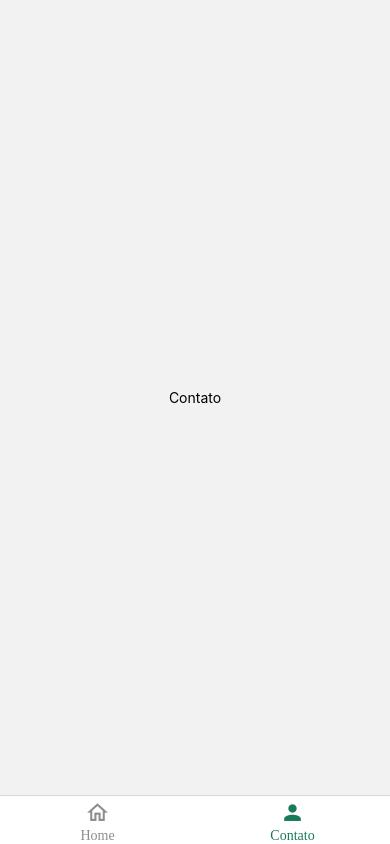
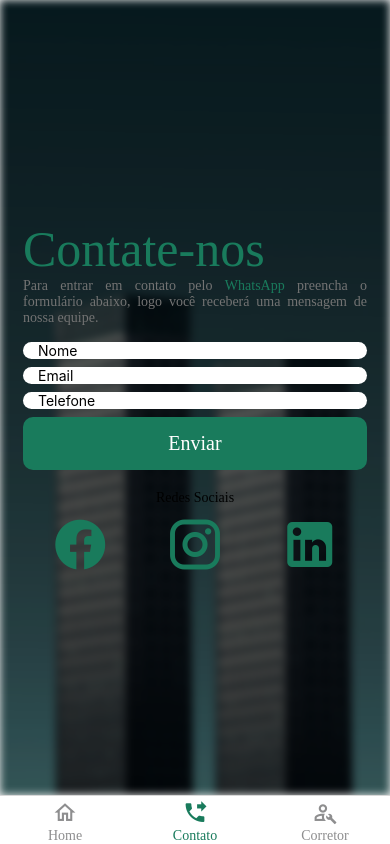
Before and after one commit to PedroErath/imobil, a React Native app: screen /Contato in a window 390 px wide. Built offline with nearby package versions, Linux system fonts and the light colour scheme.

Commit message:
New Pages

```diff
--- a/src/App.js
+++ b/src/App.js
@@ -1,15 +1,15 @@
 import React from "react";
-import { SafeAreaView } from "react-native";
+import { SafeAreaView, View } from "react-native";
 import { NavigationContainer } from '@react-navigation/native';
 import Tab from "./navigation/Tab";
-import Immobile from "./screens/Immobile";
+import Realtor from "./screens/Realtor";
 
 function App() {
   return (
     <SafeAreaView style={{
       flex: 1
     }}>
-      {/* <Immobile /> */}
+      {/* <Realtor /> */}
       <NavigationContainer>
         <Tab />
       </NavigationContainer>
--- a/src/components/ImmobileLocation.js
+++ b/src/components/ImmobileLocation.js
@@ -5,7 +5,7 @@ function ImmobileLocation() {
     return (
         <View style={{
             paddingHorizontal: 23,
-            marginBottom: 75
+            marginBottom: 23
         }}>
             <Text style={{
                 fontFamily: 'Montserrat-Bold',
--- /dev/null
+++ b/src/components/ImmobileRealtor.js
@@ -0,0 +1,36 @@
+import React from "react";
+import { View, Text, Image } from "react-native";
+
+function ImmobileRealtor() {
+    return (
+        <View style={{
+            paddingHorizontal: 23,
+            marginBottom: 75
+        }}>
+            <Text style={{
+                fontFamily: 'Montserrat-Bold',
+                fontSize: 16,
+                color: 'black',
+                marginBottom: 16
+            }}>Corretor Responsável</Text>
+
+            <View style={{
+                flexDirection:'row',
+                alignItems: "center"
+            }}>
+                <Image source={require('../images/image-realtor-perfil.jpg')}  style={{
+                    width: 80,
+                    height: 80,
+                    borderRadius: 50,
+                    marginRight: 16
+                }}/>
+                <Text style={{
+                    fontFamily: 'Montserrat-Regular',
+                    color: 'black'
+                }}>Pedro Vinícius Erath</Text>
+            </View>
+        </View>
+    )
+}
+
+export default ImmobileRealtor;
--- a/src/navigation/Tab.js
+++ b/src/navigation/Tab.js
@@ -4,6 +4,7 @@ import MaterialCommunityIcons from 'react-native-vector-icons/MaterialCommunityI
 import Home from "../screens/Home";
 import Contact from "../screens/Contact";
 import Immobile from "../screens/Immobile";
+import Realtor from "../screens/Realtor";
 
 const TabNavigation = createBottomTabNavigator();
 
@@ -21,8 +22,13 @@ function Tab() {
                         break;
                     case 'Contato':
                         iconName = focused
-                        ? 'account'
-                        : 'account-outline';
+                        ? 'phone-forward'
+                        : 'phone-forward-outline';
+                        break;
+                    case 'Corretor':
+                        iconName = focused
+                        ? 'account-wrench'
+                        : 'account-wrench-outline';
                         break;
                     default:
                         break;
@@ -36,6 +42,7 @@ function Tab() {
         })}>
             <TabNavigation.Screen name="Home" component={Home}/>
             <TabNavigation.Screen name="Contato" component={Contact} />
+            <TabNavigation.Screen name="Corretor" component={Realtor} />
             <TabNavigation.Screen name="Imovel" component={Immobile} options={{tabBarItemStyle: {display: "none"}}}/>
         </TabNavigation.Navigator>
     )
--- a/src/screens/Contact.js
+++ b/src/screens/Contact.js
@@ -1,16 +1,96 @@
 import React from "react";
-import {View, Text} from 'react-native';
+import { View, Text, ImageBackground, TouchableOpacity, TextInput, Linking } from "react-native";
+import MaterialCommunityIcons from 'react-native-vector-icons/MaterialCommunityIcons'
 
-function Contact (){
+function Contact() {
     return (
         <View style={{
-            flex: 1,
-            justifyContent: "center",
-            alignItems: "center"
+            flex: 1
         }}>
-            <Text>
-                Contato
-            </Text>
+            <ImageBackground source={require('../images/image-background-contact.png')} resizeMode='cover' blurRadius={4} style={{
+                flex: 1,
+                width: '100%',
+                height: '100%',
+                justifyContent: "center",
+                alignItems: "center",
+            }}>
+                <View style={{
+                    width: '100%',
+                    paddingHorizontal: 23
+                }}>
+                    <Text style={{
+                        fontSize: 50,
+                        color: '#197B5C',
+                        fontFamily: "Montserrat-Bold"
+                    }}>Contate-nos</Text>
+                    <Text style={{
+                        fontFamily: 'Montserrat-Regular',
+                        textAlign: 'justify',
+                        color: '#737373',
+                        marginBottom: 16
+                    }}>Para entrar em contato pelo <Text style={{
+                        color: '#197B5C',
+                        fontFamily: 'Montserrat-Bold',
+                    }}>WhatsApp</Text> preencha o formulário abaixo, logo você receberá uma mensagem de nossa equipe.</Text>
+                    <TextInput placeholder="Nome" placeholderTextColor='#000' style={{
+                        backgroundColor: '#fff',
+                        width: '100%',
+                        borderRadius: 10,
+                        paddingHorizontal: 15,
+                        marginBottom: 8
+                    }} />
+                    <TextInput placeholder="Email" placeholderTextColor='#000' style={{
+                        backgroundColor: '#fff',
+                        width: '100%',
+                        borderRadius: 10,
+                        paddingHorizontal: 15,
+                        marginBottom: 8
+                    }} />
+                    <TextInput placeholder="Telefone" placeholderTextColor='#000' style={{
+                        backgroundColor: '#fff',
+                        width: '100%',
+                        borderRadius: 10,
+                        paddingHorizontal: 15,
+                        marginBottom: 8
+                    }} />
+
+                    <TouchableOpacity style={{
+                        width: '100%',
+                        backgroundColor: '#197B5C',
+                        padding: 15,
+                        borderRadius: 10,
+                        alignItems: 'center',
+                        marginBottom: 20
+                    }}>
+                        <Text style={{
+                            fontFamily: 'Montserrat-Bold',
+                            fontSize: 20,
+                            color: '#fff'
+                        }}>Enviar</Text>
+                    </TouchableOpacity>
+
+                    <Text style={{
+                        fontFamily: 'Montserrat-Bold',
+                        textAlign: 'center',
+                        marginBottom: 8
+                    }}>Redes Sociais</Text>
+                    <View style={{
+                        flexDirection: "row",
+                        justifyContent: "space-around"
+                    }}>
+                        <TouchableOpacity onPress={() => Linking.openURL('https://facebook.com')}>
+                            <MaterialCommunityIcons name="facebook" size={60} color='#197B5C' />
+                        </TouchableOpacity>
+                        <TouchableOpacity onPress={() => Linking.openURL('https://instagram.com')}>
+                            <MaterialCommunityIcons name="instagram" size={60} color='#197B5C' />
+                        </TouchableOpacity>
+                        <TouchableOpacity onPress={() => Linking.openURL('https://linkedin.com')}>
+                            <MaterialCommunityIcons name="linkedin" size={60} color='#197B5C' />
+                        </TouchableOpacity>
+
+                    </View>
+                </View>
+            </ImageBackground>
         </View>
     )
 }
--- a/src/screens/Immobile.js
+++ b/src/screens/Immobile.js
@@ -5,6 +5,7 @@ import TitleAndInfosImmobile from "../components/TitleAndInfosImmobile";
 import ImmobileAmenities from "../components/ImmobileAmenities";
 import ImmobileLocation from "../components/ImmobileLocation";
 import BottomButton from "../components/BottomButton";
+import ImmobileRealtor from "../components/ImmobileRealtor";
 
 function Immobile(props) {
     return (
@@ -23,6 +24,8 @@ function Immobile(props) {
 
                     <ImmobileLocation />
 
+                    <ImmobileRealtor />
+
                 </View>
             </ScrollView>
 
--- /dev/null
+++ b/src/screens/Realtor.js
@@ -0,0 +1,66 @@
+import React from "react";
+import { View, Text, TextInput, TouchableOpacity, ImageBackground } from 'react-native';
+
+function Realtor(props) {
+    return (
+        <View style={{
+            flex: 1,
+        }}>
+            <ImageBackground source={require('../images/loading-page-image.jpg')} resizeMode='cover' blurRadius={4} style={{
+                flex: 1,
+                width: '100%',
+                height: '100%',
+                justifyContent: "center",
+                alignItems: "center"
+            }}>
+
+                <Text style={{
+                    fontSize: 64,
+                    color: '#197B5C',
+                    fontFamily: "Montserrat-Bold",
+                }}>IMOBIL</Text>
+                <Text style={{
+                    fontFamily: 'Montserrat-Bold',
+                    fontSize: 35,
+                    color: '#fff',
+                    marginBottom: 16
+                }}>Login</Text>
+                <View style={{
+                    width: '100%',
+                    paddingHorizontal: 23
+                }}>
+                    <TextInput placeholder="Usuário" placeholderTextColor='#000' style={{
+                        backgroundColor: '#fff',
+                        width: '100%',
+                        borderRadius: 10,
+                        paddingHorizontal: 15,
+                        marginBottom: 8
+                    }} />
+                    <TextInput placeholder="Senha" placeholderTextColor='#000' style={{
+                        backgroundColor: '#fff',
+                        width: '100%',
+                        borderRadius: 10,
+                        paddingHorizontal: 15,
+                        marginBottom: 8
+                    }} />
+
+                    <TouchableOpacity style={{
+                        width: '100%',
+                        backgroundColor: '#197B5C',
+                        padding: 15,
+                        borderRadius: 10,
+                        alignItems: 'center'
+                    }}>
+                        <Text style={{
+                            fontFamily: 'Montserrat-Bold',
+                            fontSize: 20,
+                            color: '#fff'
+                        }}>Entrar</Text>
+                    </TouchableOpacity>
+                </View>
+            </ImageBackground>
+        </View>
+    )
+}
+
+export default Realtor;
```
Also changed, not shown: src/components/LoadingPage.js (deleted, +0 -27 lines), src/images/image-background-contact.png (added), src/images/image-realtor-perfil.jpg (added).
